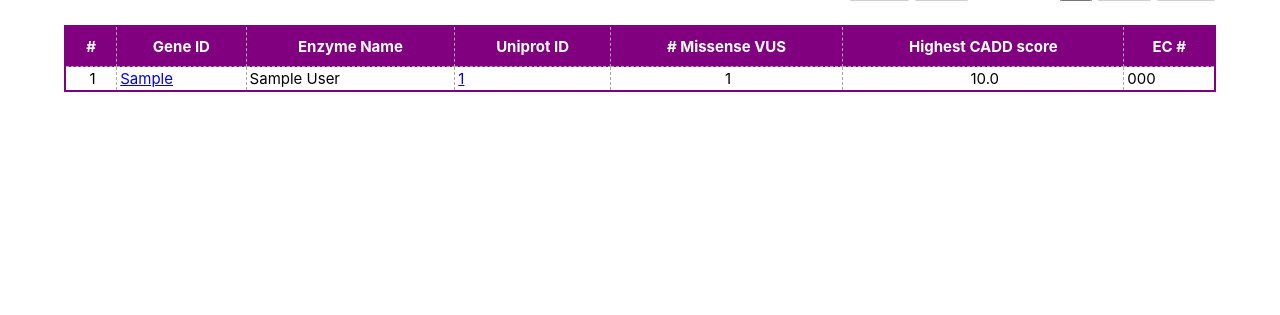
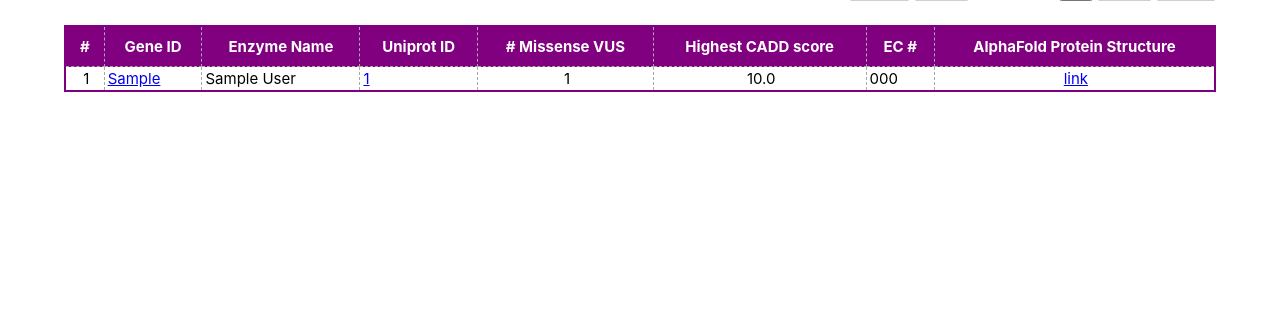
Before and after one commit to MasayukiNagai/VersUS, a PHP site: page /gene.php?search_by=gene in a window 1280 px wide. Shown: the part 125-440 px from the top of the page. Run offline with PHP 8.4, Linux system fonts and the light colour scheme; tables that the repository leaves empty or names only in its code hold one stand-in row (values such as "Sample post").

Commit message:
Add alphafold column

```diff
--- a/php_server/common.php
+++ b/php_server/common.php
@@ -22,6 +22,11 @@ function get_uniprot_url($uniprot_id) {
   return $url . $uniprot_id;
 }
 
+function get_alphafold_url($uniprot_id) {
+  $url = "https://alphafold.ebi.ac.uk/entry/";
+  return $url . $uniprot_id;
+}
+
 function get_query($condition, $order, $limit){
   $sql = "SELECT g.gene_id, g.gene_symbol, g.gene_full_name,
                  g.uniprot_id, g.EC_number,
--- a/php_server/css/style.css
+++ b/php_server/css/style.css
@@ -173,7 +173,7 @@ table td {
     padding: 2px 0px 2px 3px; /* top right bottom left */
 }
 
-.count, .num_vus, .cadd_score{
+.count, .num_vus, .cadd_score, .alphafold{
     text-align: center;
 }
 
--- a/php_server/gene.php
+++ b/php_server/gene.php
@@ -86,6 +86,7 @@ if ($results && $statement->rowCount() > 0) { ?>
         <th class="num_vus"># Missense VUS</th>
         <th class="cadd_score">Highest CADD score</th>
         <th class="EC_number">EC #</th>
+        <th class="alphafold">AlphaFold Protein Structure</th>
         </tr>
       </thead>
       <tbody>
@@ -99,6 +100,7 @@ if ($results && $statement->rowCount() > 0) { ?>
         <td class="num_vus"><?php echo escape($row["num_vus"]); ?></td>
         <td class="cadd_score"><?php echo escape(number_format((float)$row["max_cadd"], 1, '.', '')); ?></td>
         <td class="EC_number"><?php echo escape($row["EC_number"]); ?></td>
+        <td class="alphafold"><a href=<?php echo get_alphafold_url($row["uniprot_id"]) ?>>link</a></td>
         </tr>
       <?php } ?>
       </tbody>
```
Also changed, not shown: php_server/mutation.php (line endings or trailing spaces).
